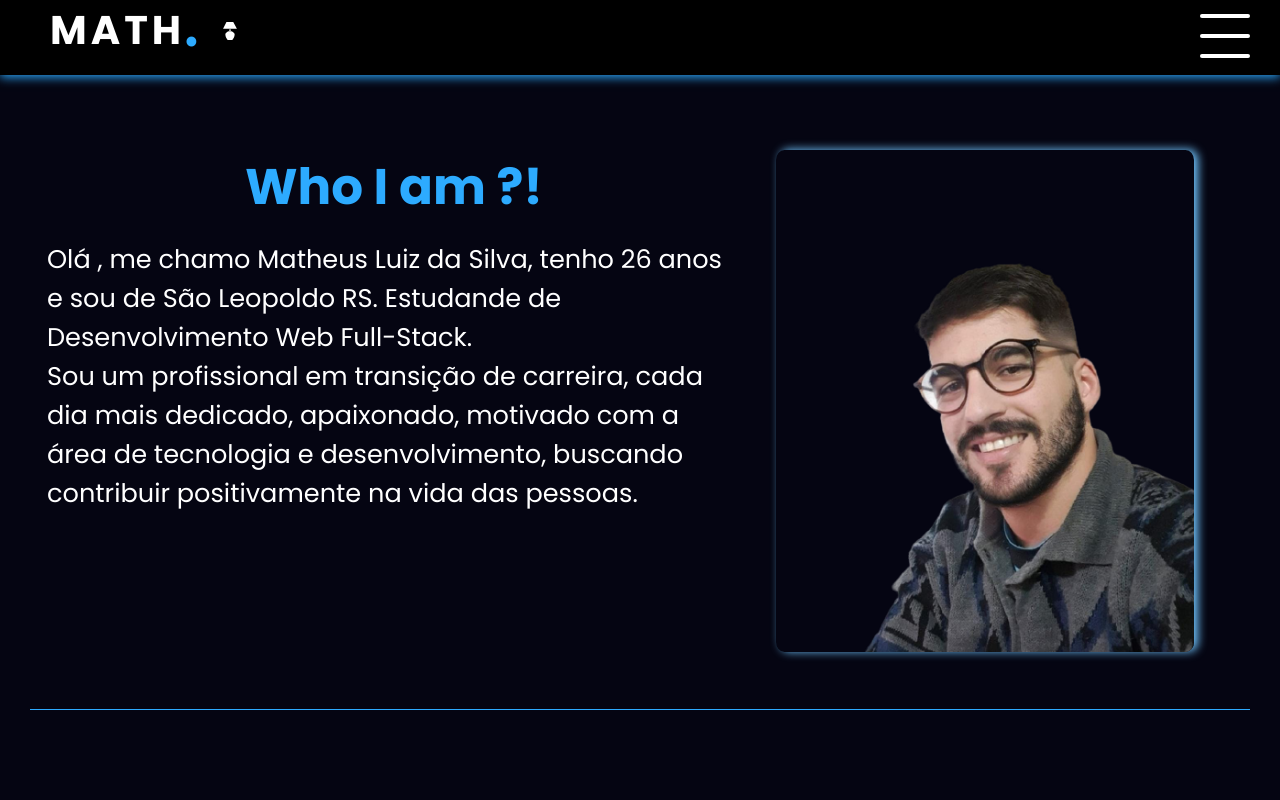
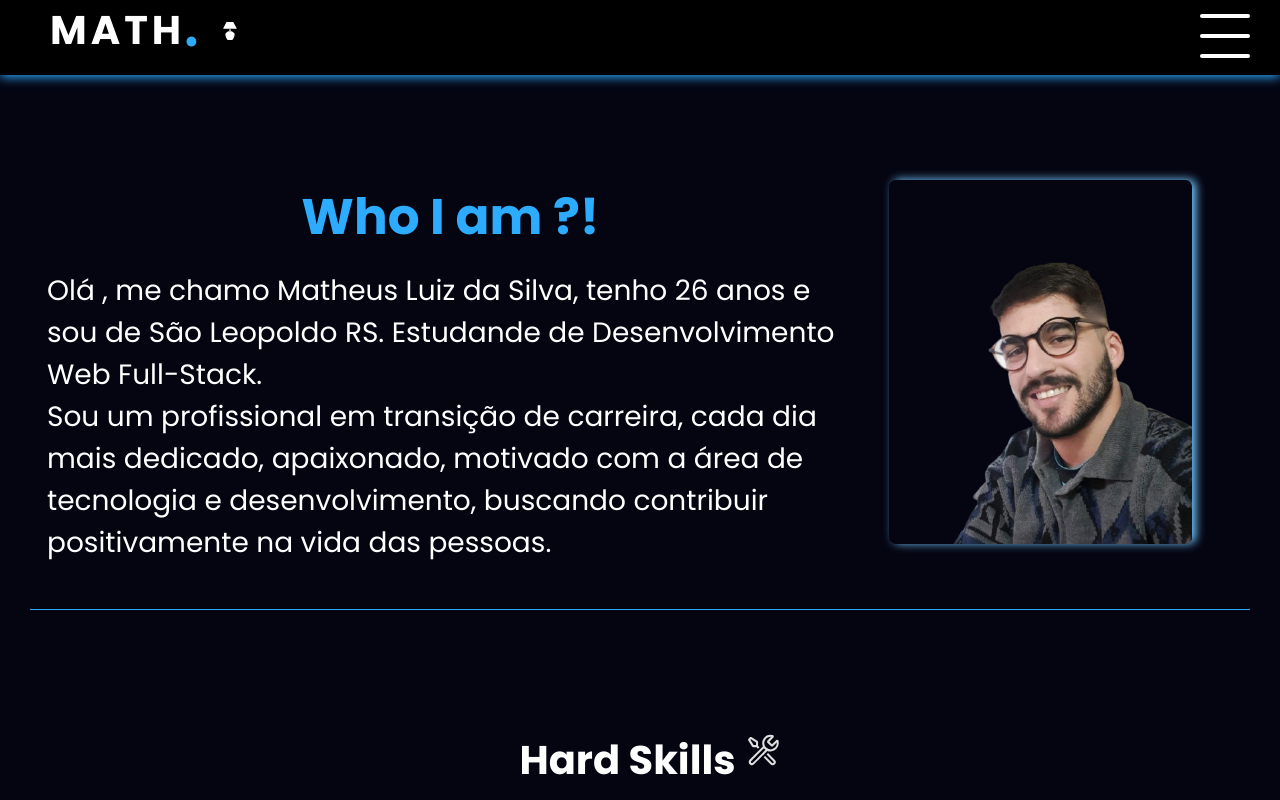
Before and after one commit to Mathluiz23/Portfolio-Math, a React (Create React App) app: page / in a window 1280 px wide. Shown: the top 800 px of the page. Built offline with nearby package versions, Linux system fonts and the light colour scheme.

Commit message:
responsividade home4

```diff
--- a/src/css/App.css
+++ b/src/css/App.css
@@ -42,10 +42,10 @@ hr {
 }
 
 .body-home-ligth img{
-  width: 85%;
+  width: 80%;
   height: 100%;
   margin: 20px;
-  margin-top: 150px;
+  margin-top: 180px;
   border: none;
   border-radius: 2%;
   box-shadow: 4px -0.5px 10px rgb(113, 198, 255);
@@ -62,10 +62,10 @@ hr {
 }
 
 .body-home-dark img{
-  width: 85%;
+  width: 80%;
   height: 100%;
   margin: 20px;
-  margin-top: 150px;
+  margin-top: 180px;
   border: none;
   border-radius: 2%;
   box-shadow: 4px -0.5px 10px rgb(113, 198, 255);
@@ -73,7 +73,7 @@ hr {
 
 .quem-sou-ligth {
   flex-direction: column;
-  width: 60%;
+  width: 90%;
   height: max-content;
   margin-top: 150px;
   /* padding: 8px; */
@@ -94,15 +94,15 @@ hr {
 }
 
  .quem-sou-ligth p{
-  font-size: 3.2vh;
+  font-size: 28px;
   margin: 15px;
  }
 
  .quem-sou-dark {
   flex-direction: column;
-  width: 60%;
+  width: 90%;
   height: max-content;
-  margin-top: 150px;
+  margin-top: 180px;
   /* padding: 8px; */
   /* border: solid orange; */
  }
@@ -121,7 +121,7 @@ hr {
 }
 
  .quem-sou-dark p{
-  font-size: 3.2vh;
+  font-size: 28px;
   margin: 15px;
   color: white;
  }
--- a/src/css/contact.css
+++ b/src/css/contact.css
@@ -52,7 +52,6 @@
     flex-direction: row;
     justify-content: center;
     color: rgb(0, 0, 0);
-    margin:auto;
     width: 50%;
     height: 400px;
     font-size: 1.2em;
@@ -68,7 +67,6 @@
     flex-direction: row;
     justify-content: center;
     color: rgb(0, 0, 0);
-    margin:auto;
     width: 50%;
     height: 400px;
     font-size: 1.2em;
@@ -138,7 +136,7 @@ a:hover {
     justify-content: center;
     align-items: flex-start;
     margin: 10px;
-    width: 30%;
+    width: 50%;
     height: 400px;
     /* border: solid rgb(51, 153, 117); */
     /* border: solid rebeccapurple; */
@@ -159,7 +157,7 @@ a:hover {
     justify-content: center;
     align-items: flex-start;
     margin: 10px;
-    width: 30%;
+    width: 50%;
     height: 400px;
     color: rgb(187, 187, 187);
     /* border: solid rgb(51, 153, 117); */
```
